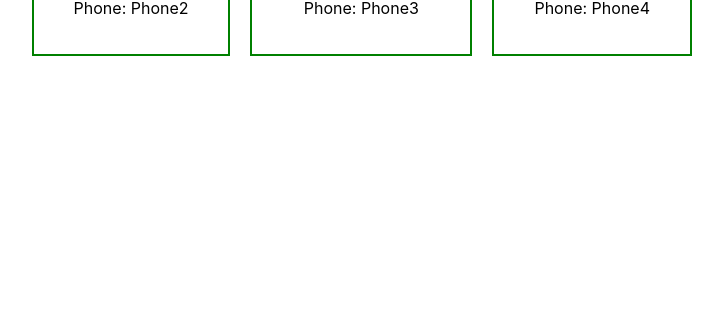
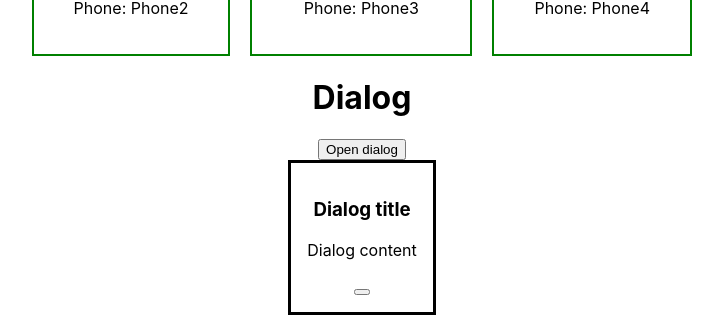
Before and after one commit to vitalymusic/web242_react, a React (Create React App) app: page / in a window 1280 px wide. Shown: the part 463-797 px from the top of the page, without its empty margins (278-1001 px from the left). Built offline with nearby package versions, Linux system fonts and the light colour scheme.

Commit message:
react states

```diff
--- a/src/App.js
+++ b/src/App.js
@@ -1,14 +1,27 @@
+import { useState } from 'react';
 import './App.css';
-import Table from './Table';
+import Dialog from './Dialog/Dialog';
+// import Table from './Table';
 import UsersGrid from './UsersGrid/UsersGrid';
 
 
+
 export default function App() {
+  const [dialogState, setDialogState] = useState(true);
+
+  const clickHandler = ()=>{
+    setDialogState(!dialogState)
+  }
+
   return (
     <div className="App">
       <h1>Hello React!!!</h1>
       {/* <Table></Table> */}
       <UsersGrid />
+      <h1>Dialog</h1>
+      <button onClick={clickHandler}>Open dialog</button>
+      <Dialog open={dialogState}></Dialog>
+
     </div>
   );
 }
--- /dev/null
+++ b/src/Dialog/Dialog.js
@@ -0,0 +1,12 @@
+export default function Dialog(props) {
+    console.log(props.open);
+    return(
+        <>
+        <dialog open>
+            <h3>Dialog title</h3>
+            <p>Dialog content</p>
+            <button></button>
+        </dialog>
+        </>
+    )
+}
```
